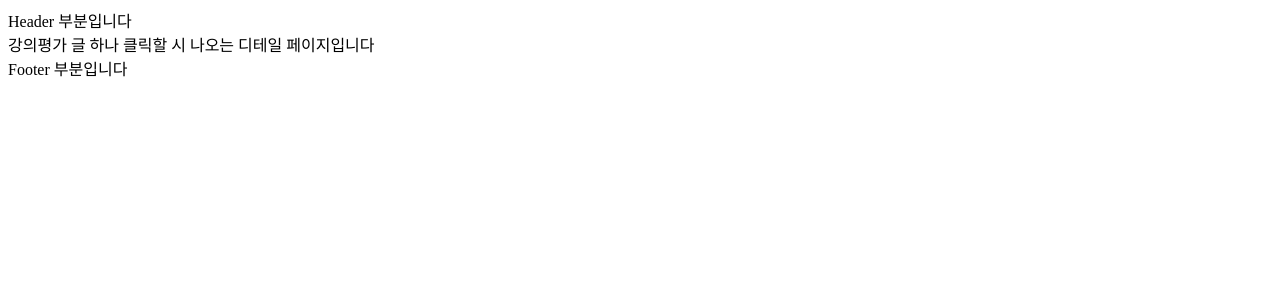
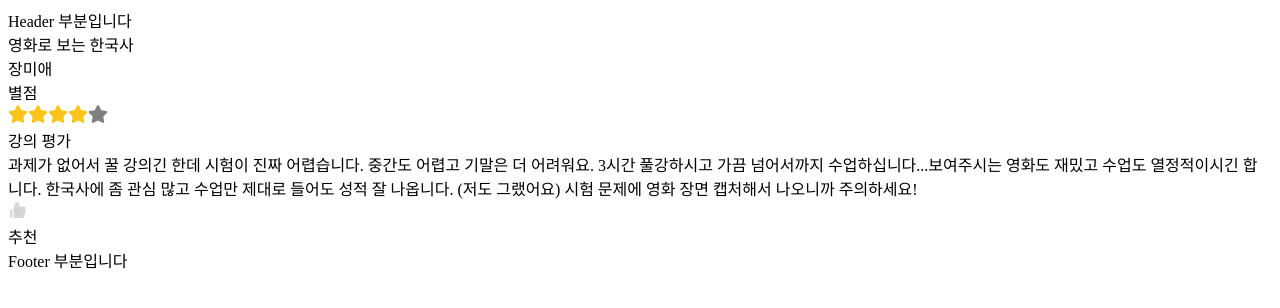
Before and after one commit to CUK-LikeLion-Common/Evaluation-Lecture-team10, a React (Create React App) app: page /1 in a window 1280 px wide. Shown: the top 308 px of the page. Built offline with nearby package versions, Linux system fonts and the light colour scheme.

Commit message:
style: detail UI  구현 #13

```diff
--- /dev/null
+++ b/src/components/Detail/DetialBox.jsx
@@ -0,0 +1,41 @@
+import { FaStar } from "react-icons/fa";
+import { AiTwotoneLike } from "react-icons/ai";
+import styled from "styled-components";
+
+const DetailBox = () => {
+  return (
+    <div>
+      <div>
+        <div>영화로 보는 한국사</div>
+        <div>장미애</div>
+      </div>
+
+      <div>
+        <div>별점</div>
+        <FaStar size="20" color="#fcc419" />
+        <FaStar size="20" color="#fcc419" />
+        <FaStar size="20" color="#fcc419" />
+        <FaStar size="20" color="#fcc419" />
+        <FaStar size="20" color="gray" />
+      </div>
+
+      <div>
+        <div>강의 평가</div>
+        <div>
+          과제가 없어서 꿀 강의긴 한데 시험이 진짜 어렵습니다. 중간도 어렵고
+          기말은 더 어려워요. 3시간 풀강하시고 가끔 넘어서까지
+          수업하십니다...보여주시는 영화도 재밌고 수업도 열정적이시긴 합니다.
+          한국사에 좀 관심 많고 수업만 제대로 들어도 성적 잘 나옵니다. (저도
+          그랬어요) 시험 문제에 영화 장면 캡처해서 나오니까 주의하세요!
+        </div>
+      </div>
+
+      <div>
+        <AiTwotoneLike size="20" color="#d4d4d4" />
+        <div>추천</div>
+      </div>
+    </div>
+  );
+};
+
+export default DetailBox;
--- a/src/pages/Detail.jsx
+++ b/src/pages/Detail.jsx
@@ -1,5 +1,11 @@
+import DetailBox from "../components/Detail/DetialBox";
+
 const Detail = () => {
-  return <>강의평가 글 하나 클릭할 시 나오는 디테일 페이지입니다</>;
+  return (
+    <>
+      <DetailBox />
+    </>
+  );
 };
 
 export default Detail;
```
